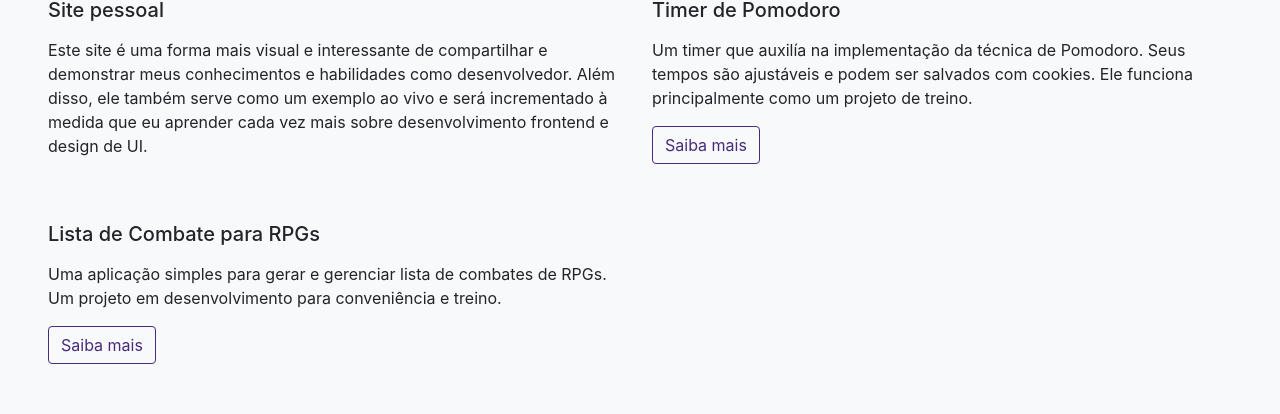
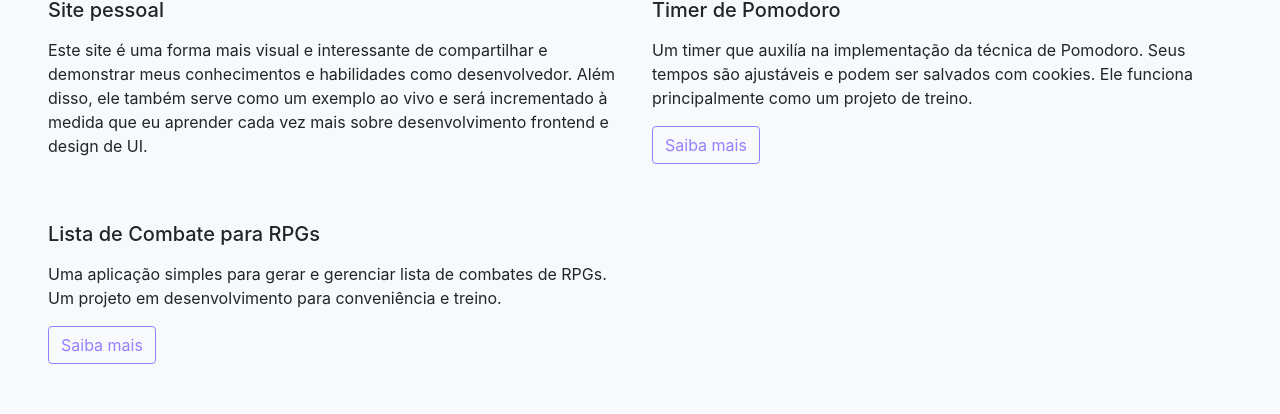
Before and after one commit to artn-dev/website, a Next.js app: page / in a window 1280 px wide. Shown: the part 1459-1873 px from the top of the page. Built offline with nearby package versions, Linux system fonts and the light colour scheme; a web font is replaced by a local one.

Commit message:
Change button color

```diff
--- a/components/Projects.tsx
+++ b/components/Projects.tsx
@@ -15,7 +15,7 @@ const Projects = () => {
                 <p className="h5 mb-3">{project.title}</p>
                 <p>{project.body}</p>
                 { project.link && (
-                  <a className="btn btn-outline-primary" href={project.link} target="_blank">
+                  <a className="btn btn-outline-info" href={project.link} target="_blank">
                     Saiba mais
                   </a>
                 ) }
```
